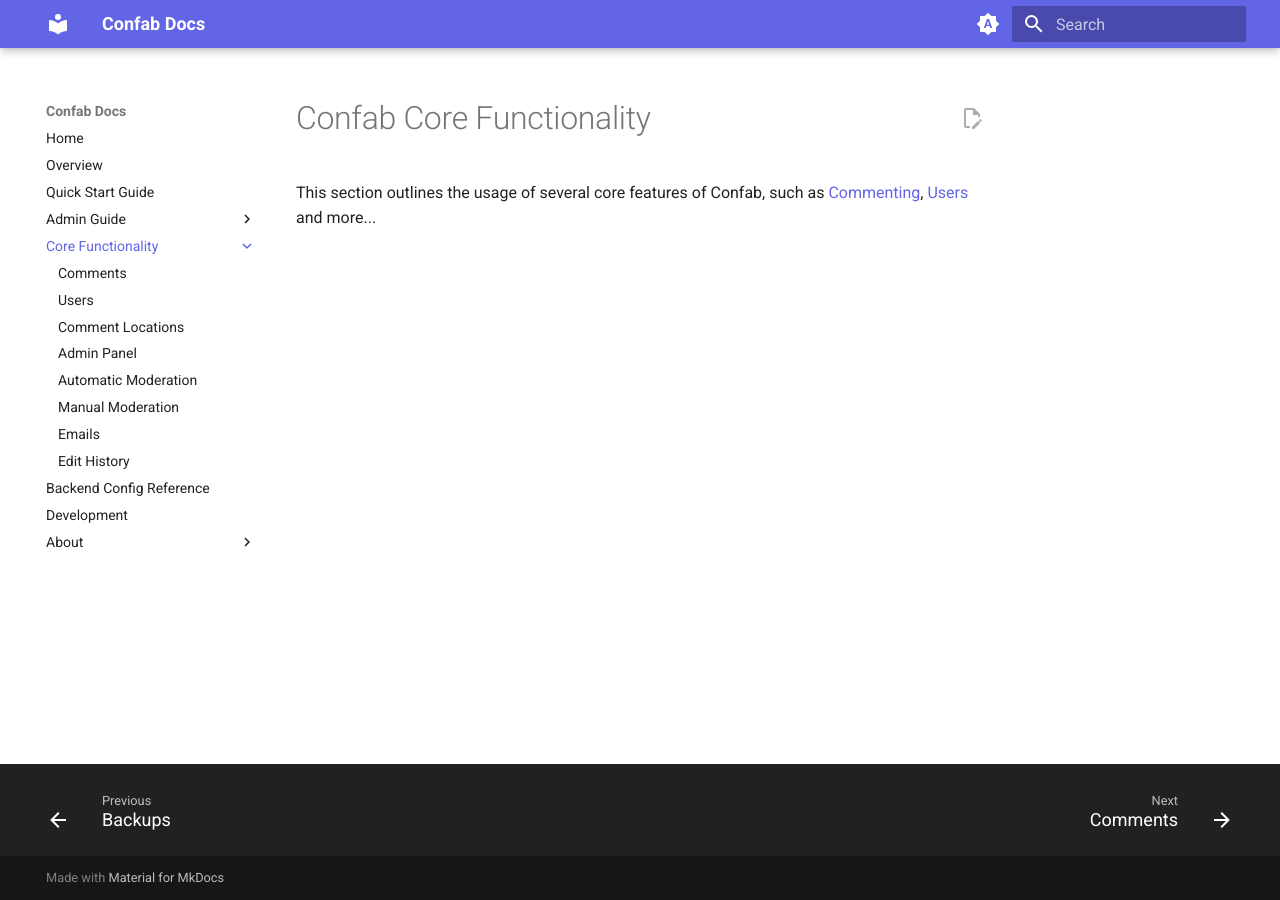
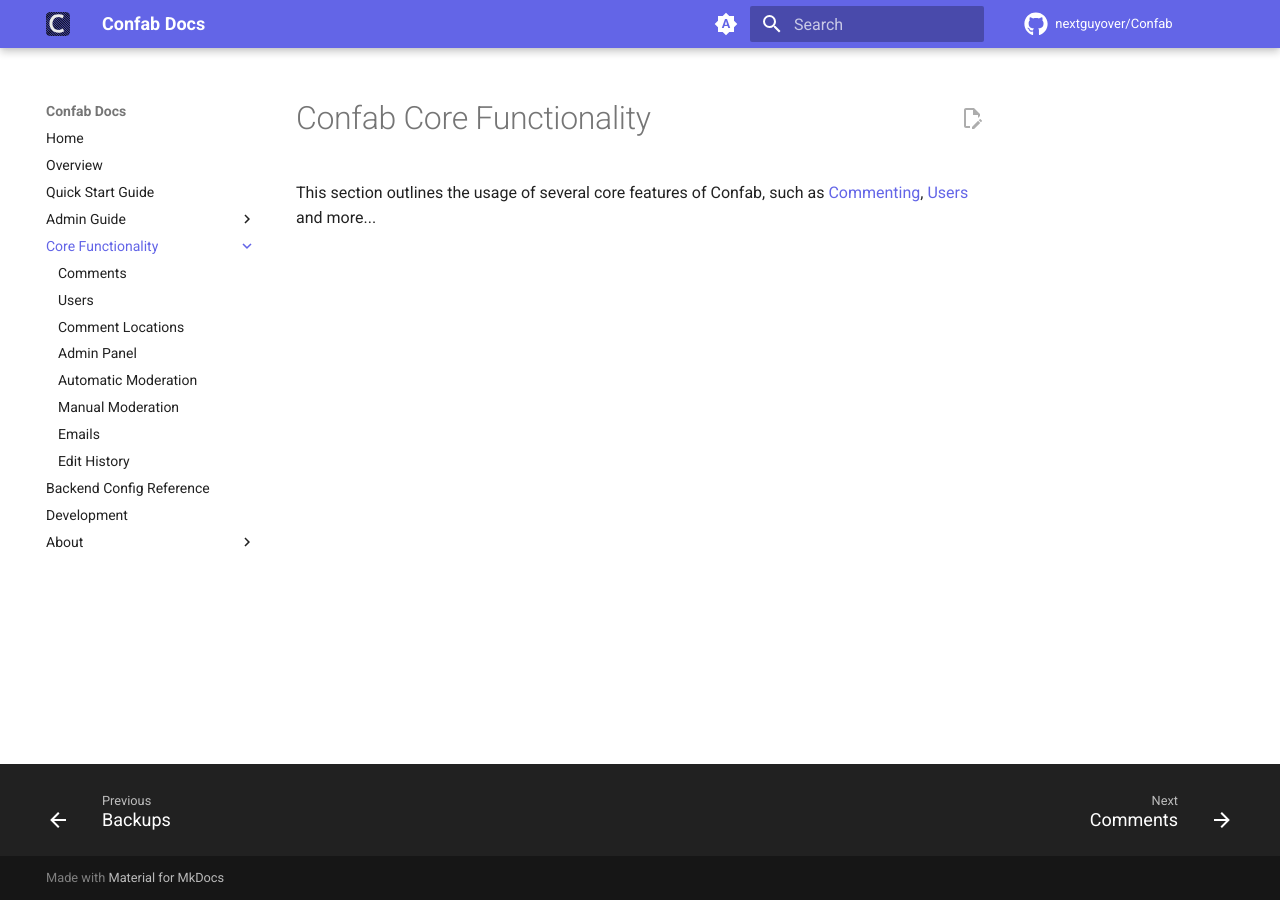
Before and after one commit to nextguyover/Confab-Docs, an MkDocs documentation site: the page built from docs/core-functionality/index.md, in a window 1280 px wide. Built offline with MkDocs 1.6.1 and Material for MkDocs 9.7.7, drawn with Linux system fonts in a browser that asks for light colours; comment, search, counter and statistics services are not loaded.

Commit message:
added logo and github repo link

```diff
--- a/mkdocs.yml
+++ b/mkdocs.yml
@@ -67,6 +67,11 @@ theme:
     - search.share
     - search.suggest
     - toc.follow
+  icon:
+    repo: fontawesome/brands/github
+  logo: ../assets/docs.svg
+  favicon: ../assets/docs.svg
+
 
 edit_uri: https://github.com/nextguyover/Confab-Docs/blob/main/docs/
 
@@ -103,6 +108,9 @@ plugins:
   # - minify:
       # minify_html: true
 
+repo_name: nextguyover/Confab
+repo_url: https://github.com/nextguyover/Confab
+
 # Additional configuration
 extra:
   variables:
```
Also changed, not shown: docs/assets/docs.svg (added).
